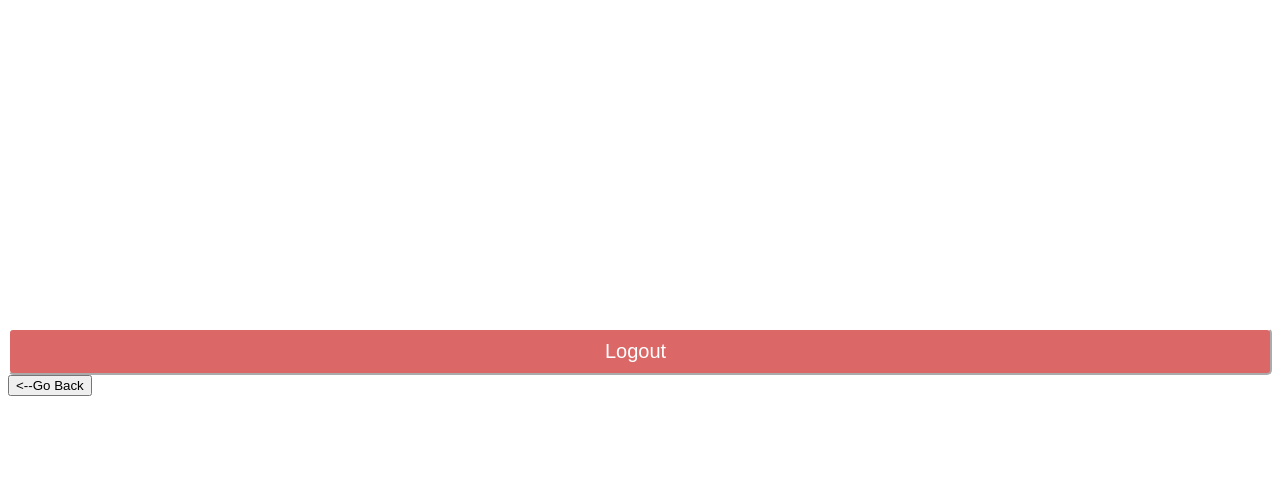
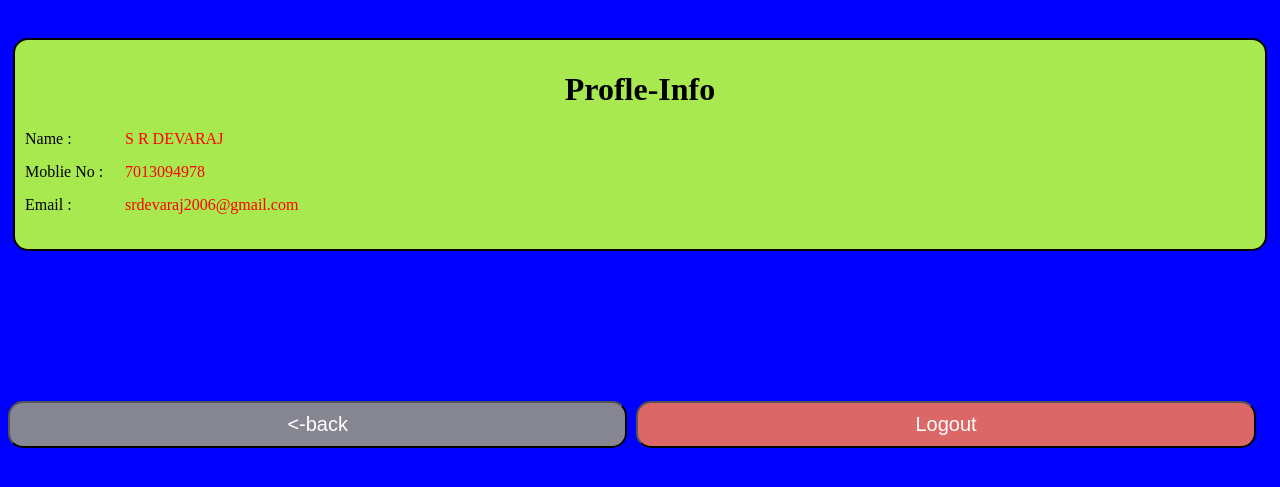
Before and after one commit to srdevaraj2006/https---github.com-srdevaraj2006-sd01430, a PHP site: page /profileinfo.html in a window 1280 px wide. Shown: the top 487 px of the page. Run offline with PHP 8.4, Linux system fonts and the light colour scheme.

Commit message:
profile updation 1

```diff
--- a/profileinfo.css
+++ b/profileinfo.css
@@ -1,18 +1,70 @@
+body{
+    background-color: blue;
+}
+#contianer{
+    border-radius: 15px;
+    background-color: rgb(168, 233, 79);
+    padding-top: 10px;
+    padding-bottom: 20px;
+    margin-top: 3%;
+    border: 2px solid black;
+    margin-left: 5px;
+    margin-right: 5px;
+    padding-left: 10px;
+    padding-right: 10px;
+}
+#headtext{
+    text-align: center;
+}
+#personname{
+    margin-left: 100px;
+    margin-top: -18px;
+    margin-bottom: 15px;
+    color: red;
+}
+#personmobilenumber{
+    margin-left: 100px;
+    color: red;
+    margin-top: -18px;
+    margin-bottom: 15px;
+}
+#personemail{
+    margin-left: 100px;
+    color: red;
+    margin-top: -18px;
+    margin-bottom: 15px;
+}
+#goback{
+    color: white;
+    background-color: rgb(134, 134, 146);
+
+    width: 49%;
+    margin-right: 5px;
+    padding-top: 10px;
+    padding-bottom: 10px;
+    border-radius: 15px;
+    font-size: 20px;
+    margin-bottom: 20px;
+}
+#goback:hover{
+    background-color: blue;
+    box-shadow: 10px 8px 25px 2px black;
+    border-color: white;
+}
 #logout{
     background-color: rgb(219, 103, 103);
     color:white;
+
     padding-top: 10px;
+    margin-bottom: 20px;
     padding-bottom: 10px;
-    padding-right: 15px;
-    border-radius: 5px;
-    border-color: white;
-    margin-top: 320px;
+    border-radius: 15px;
+    margin-top: 150px;
     font-size: 20px;
-    width: 100%;
+    width: 49%;
 }
 #logout:hover{
     background-color: red;
     border-color: white;
     box-shadow: 10px 8px 15px 5px black;
-    border-radius: 15px;
 }
--- a/profileinfo.html
+++ b/profileinfo.html
@@ -7,8 +7,18 @@
     <link rel="stylesheet" href="profileinfo.css">
 </head>
 <body>
+    <div id="contianer">
+        <h1 id="headtext">Profle-Info</h1>
+        Name :
+        <div id="personname">S R DEVARAJ</div>
+        Moblie No :
+        <div id="personmobilenumber">7013094978</div>
+        Email :
+        <div id="personemail">srdevaraj2006@gmail.com</div>
+    </div>
+
+    <input type="button" value="<-back" id="goback" onclick="profileinfotosite()">
     <input type="submit" title="" value="Logout" id="logout" onclick="logout()">
-    <input type="submit" id="gotosite" onclick="profileinfotosite()" value="<--Go Back">
     <script src="script.js"></script>
 </body>
 </html>
```
